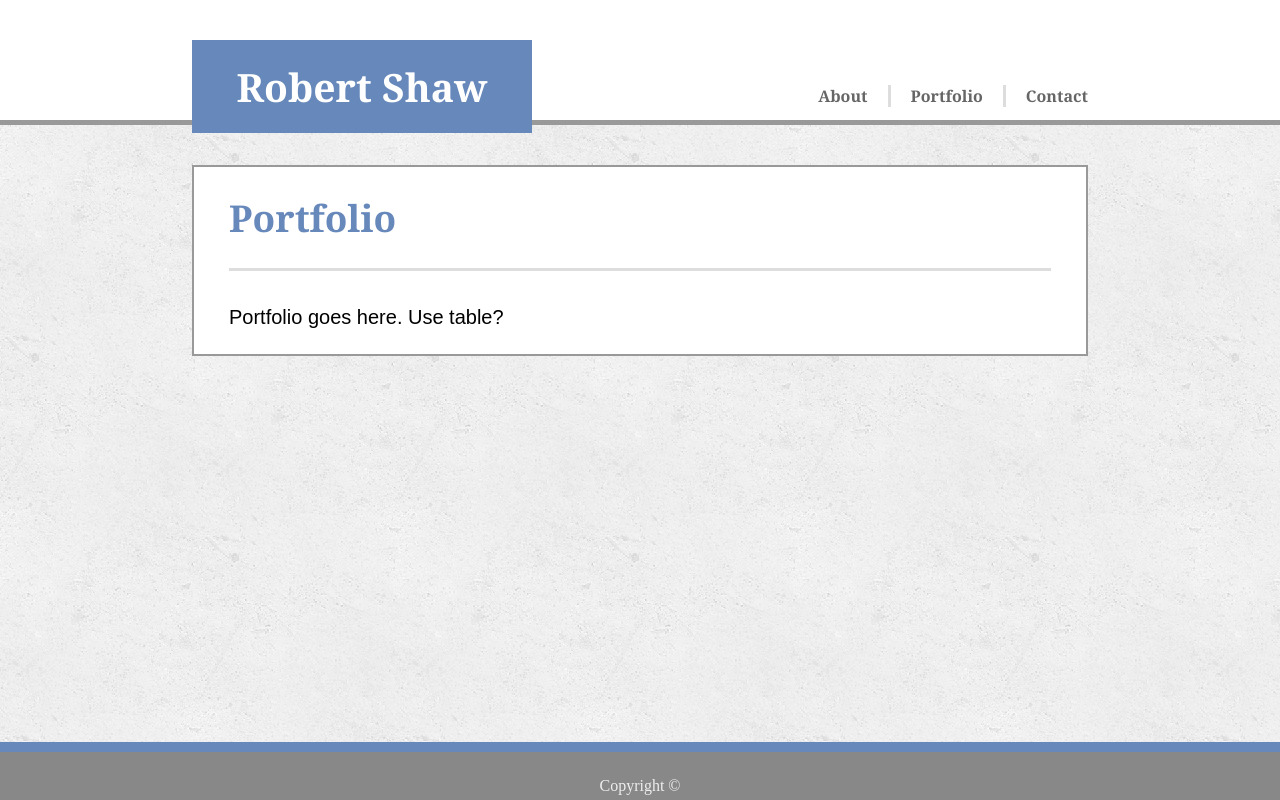
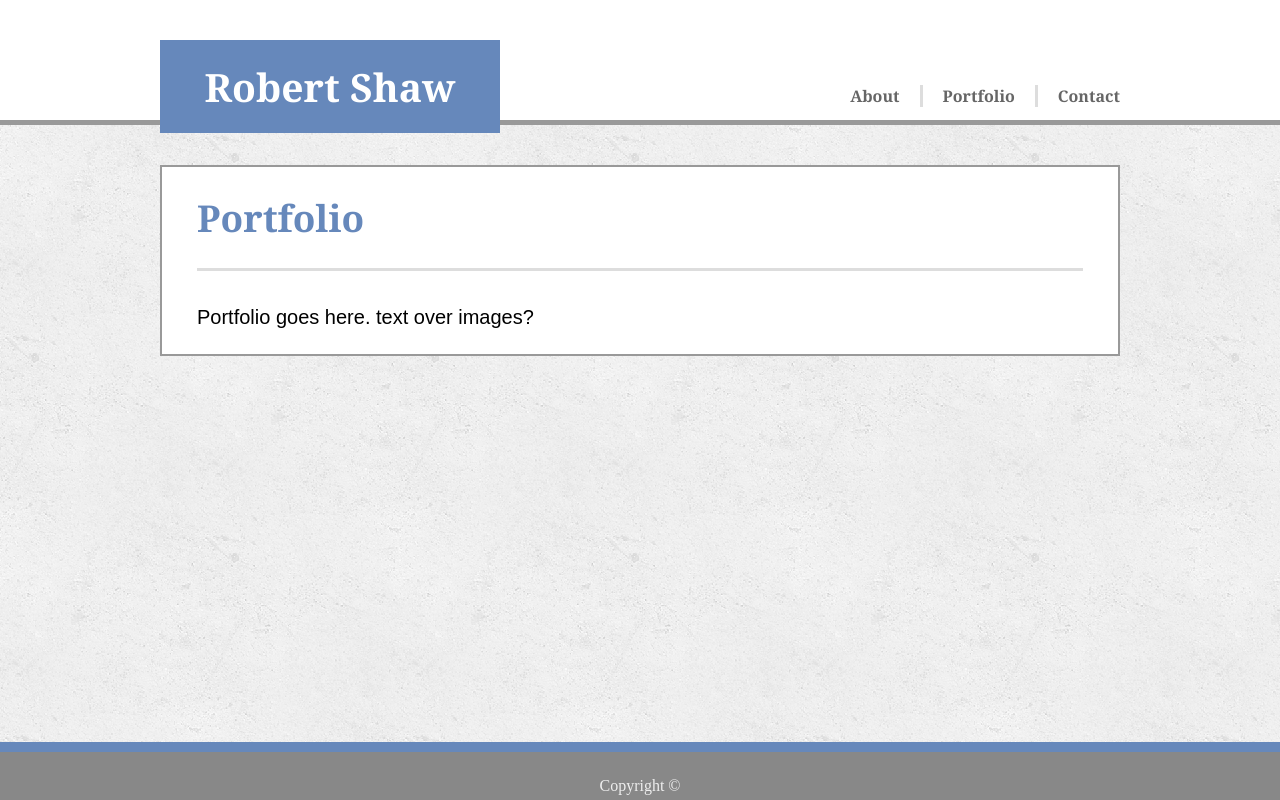
Before and after one commit to robertshaw87/Basic-Portfolio, a plain HTML site: page portfolio.html in a window 1280 px wide. Drawn offline with Linux system fonts and the light colour scheme.

Commit message:
change content width to specifications

```diff
--- a/assets/css/style.css
+++ b/assets/css/style.css
@@ -14,9 +14,9 @@ header {
     position: fixed;
     margin: 0;
     height: 120px;
-    width: 70%;
-    padding-left: 15%;
-    padding-right: 15%;
+    width: 960px;
+    padding-left: calc((100% - 960px)/2);
+    padding-right: calc((100% - 960px)/2);
     background-color: #fff;
     border-bottom-style: solid;
     border-width: 5px;
@@ -89,7 +89,10 @@ header {
 
 /* main text box */
 article {
-    margin: 35px 15% 35px 15%;
+    margin-top: 35px;
+    margin-left: calc((100% - 960px)/2);
+    margin-bottom: 35px;
+    margin-right: calc((100% - 960px)/2);
     background-color: white;
     border-color: #999;
     border-style: solid;
--- a/portfolio.html
+++ b/portfolio.html
@@ -31,7 +31,7 @@
                 Portfolio
             </section>
             <section class="article-text">
-                Portfolio goes here. Use table?
+                Portfolio goes here. text over images?
             </section>
         </article>
     </section>
```
